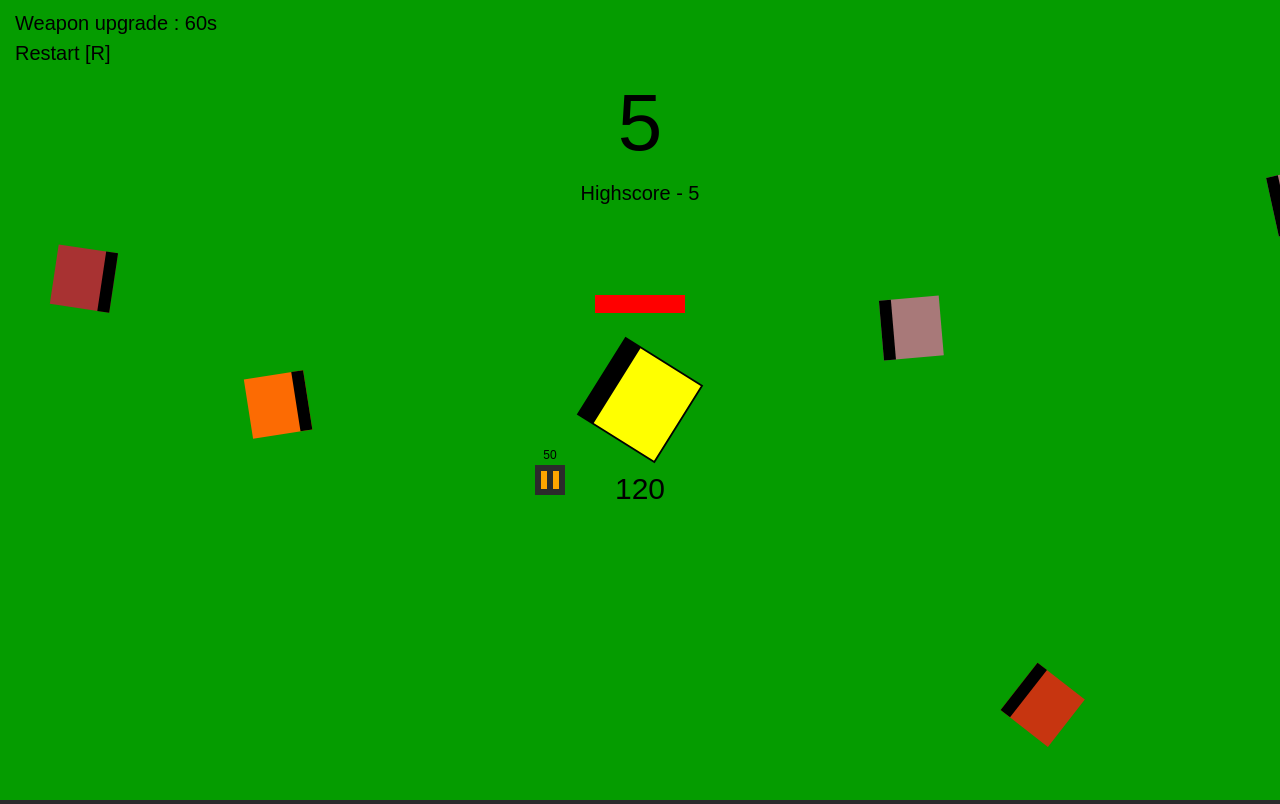
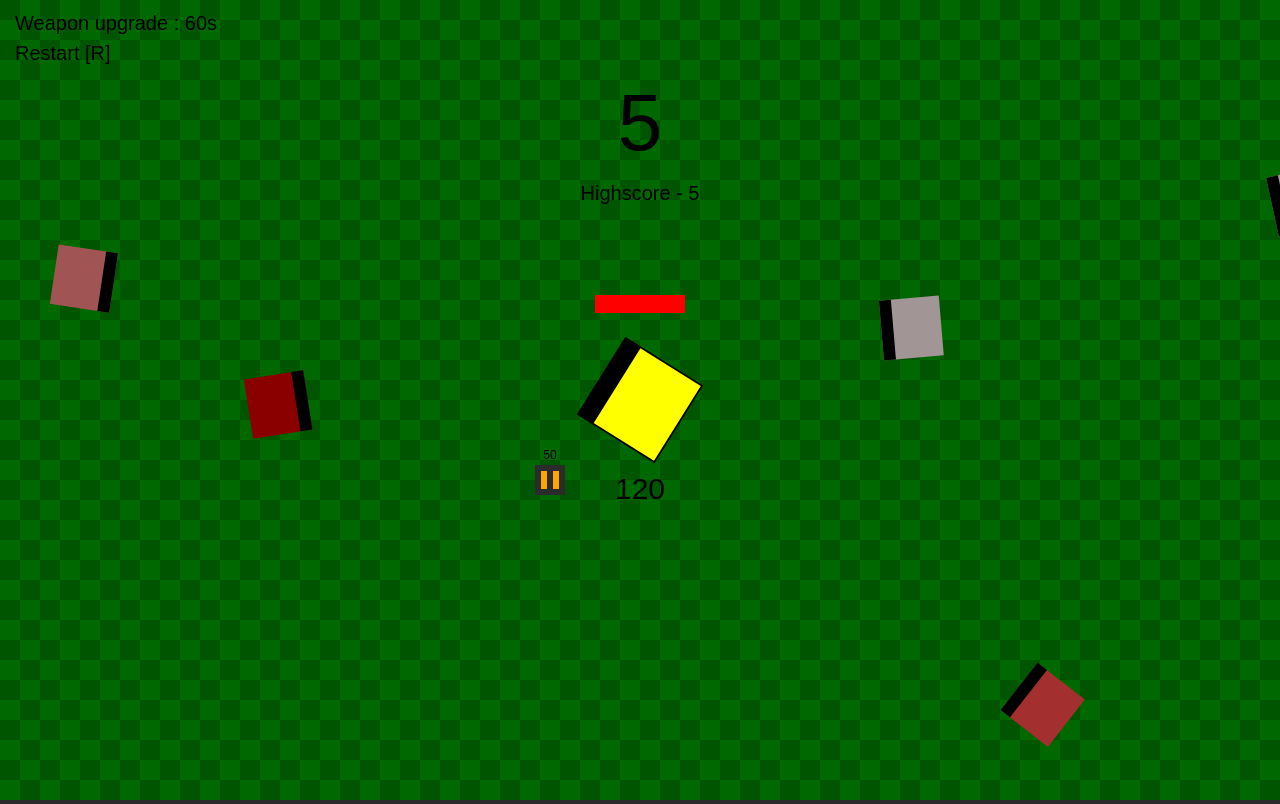
Before and after one commit to Lassekaae/game, a plain HTML site: page index.html in a window 1280 px wide. Drawn offline with nearby package versions, Linux system fonts and the light colour scheme.

Commit message:
Improvements + back

```diff
--- a/content/css/style.scss
+++ b/content/css/style.scss
@@ -4,5 +4,5 @@ body {
 
 canvas {
     cursor: pointer;
-    background: rgb(5, 156, 0);
+    background-image: url("../img/back.jpg");
 }
--- a/content/js/script.js
+++ b/content/js/script.js
@@ -433,11 +433,11 @@ function render() {
     for (let i = 0; i < enemies.length; i++) {
         let enemy = enemies[i];
         context.strokeStyle = 'black';
-        if (enemy.hp == 1) context.fillStyle = "#a87979";
-        if (enemy.hp == 2) context.fillStyle = "#a35252";
-        if (enemy.hp == 3) context.fillStyle = "#a83232";
-        if (enemy.hp == 4) context.fillStyle = "#c73510";
-        if (enemy.hp == 5) context.fillStyle = "#fc6b03";
+        if (enemy.hp == 1) context.fillStyle = "#a19595";
+        if (enemy.hp == 2) context.fillStyle = "#9c7e7e";
+        if (enemy.hp == 3) context.fillStyle = "#a15454";
+        if (enemy.hp == 4) context.fillStyle = "#a32f2f";
+        if (enemy.hp == 5) context.fillStyle = "#8a0000";
         context.translate(enemy.x + (enemy.size / 2), enemy.y + (enemy.size / 2));
         context.rotate(enemy.deg * Math.PI / 180);
         context.translate(-(enemy.x + (enemy.size / 2)), -(enemy.y + (enemy.size / 2)));
```
Also changed, not shown: content/css/style.css, content/img/back.jpg (added), 1 other file.
